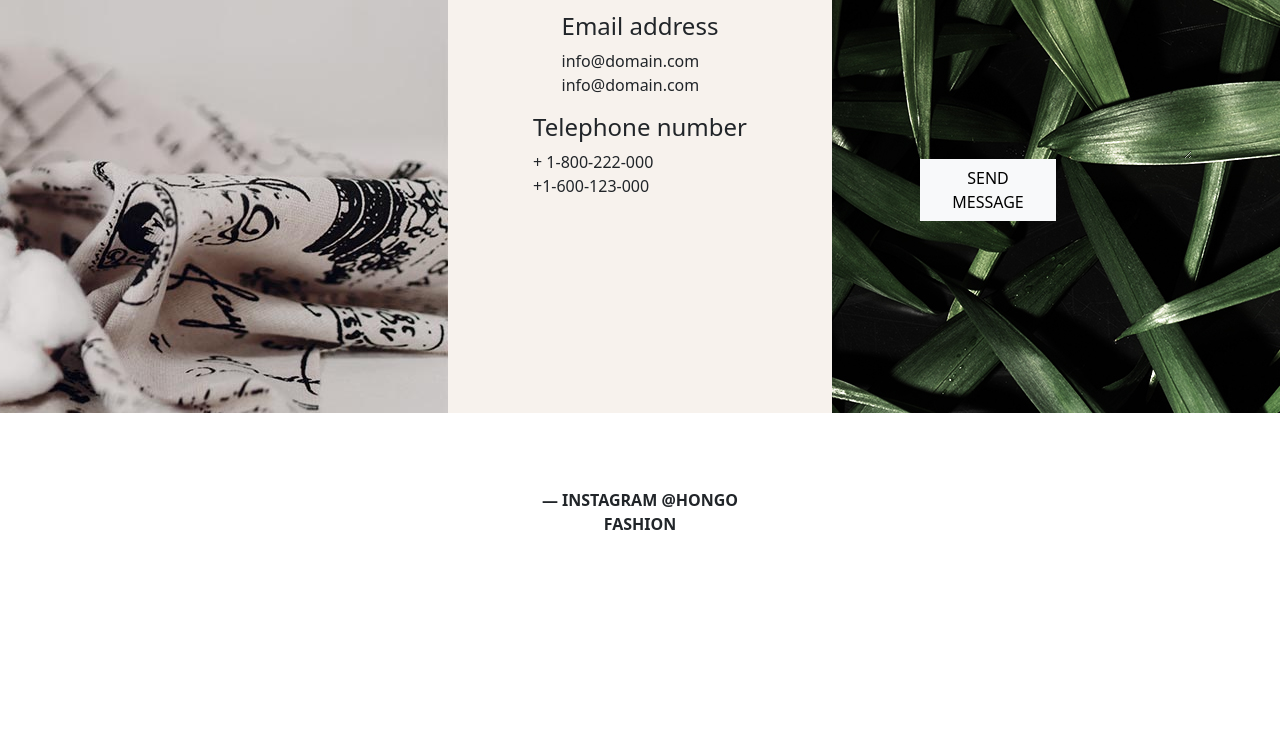
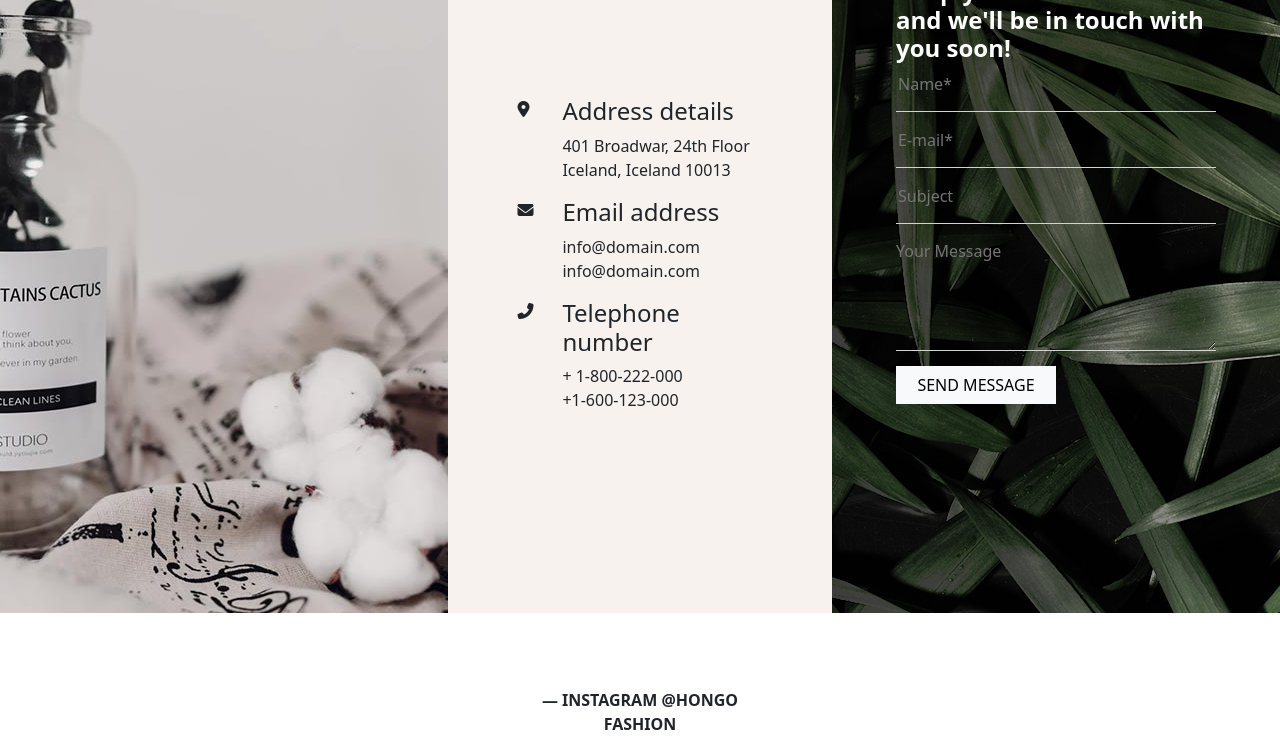
Before and after one commit to louistychon/cs22_projetjs_tychon_louis, a website: page index.html in a window 1280 px wide. Shown: the part 4550-5292 px from the top of the page. Drawn offline with nearby package versions, Linux system fonts and the light colour scheme; files whose address does not match are found by name.

Commit message:
correction section 11-12 & footer

```diff
--- a/index.html
+++ b/index.html
@@ -49,7 +49,9 @@
         <div><i class="fa-brands fa-instagram"></i></div>
         <div><i class="fa-brands fa-linkedin"></i></div>
         <div><i class="fa-brands fa-facebook"></i></div>
-        <div><p class="follow-us">FOLLOW US</p></div>
+        <div>
+          <p class="follow-us">FOLLOW US</p>
+        </div>
       </div>
       <div class="text-slider">
         <p class="smalltext"> &mdash;&mdash; NEW COLLECTION 2019 </p>
@@ -112,7 +114,8 @@
           <p>Lorem ipsum dolor sit amet consectetur adipisicing elit. Suscipit, sequi voluptas. Ullam corrupti aperiam
             praesentium dolor inventore at fugit tempora nulla est animi tenetur vero, repellat modi doloremque esse
             enim!
-            Corrupti repellendus dolor magnam suscipit consequuntur, sequi soluta inventore dicta praesentium impedit.</p>
+            Corrupti repellendus dolor magnam suscipit consequuntur, sequi soluta inventore dicta praesentium impedit.
+          </p>
           <button class="btn bg-black text-light rounded-0">MORE INFORMATION</button>
         </div>
       </div>
@@ -303,26 +306,41 @@
         <div class="imageflower">
         </div>
         <div class="address">
-          <div class="adressdetails">
+          <div class="adressdetails row">
+            <div class="icon-address col-2">
+              <i class="fa-solid fa-location-dot"></i>
+            </div>
+            <div class="text-address col-10">
               <h4>Address details</h4>
               <p>401 Broadwar, 24th Floor <br> Iceland, Iceland 10013</p>
             </div>
-          <div class="emailaddress">
+          </div>
+        <div class="emailaddress row">
+          <div class="icon-address col-2">
+            <i class="fa-solid fa-envelope"></i>
+          </div>
+          <div class="text-address col-10">
             <h4>Email address</h4>
             <p>info@domain.com <br> info@domain.com</p>
           </div>
-          <div class="telephonenumber">
+        </div>
+        <div class="telephonenumber row">
+          <div class="icon-address col-2">
+            <i class="fa-solid fa-phone-flip"></i>
+          </div>
+          <div class="text-address col-10">
             <h4>Telephone number</h4>
             <p>+ 1-800-222-000 <br> +1-600-123-000</p>
           </div>
         </div>
+      </div>
       <div class="form">
-          <p class="text-xl text-white">Simply fill out the form and we'll be in touch with you soon!</p>
+        <h4 class="text-white fw-bold">Simply fill out the form and we'll be in touch with you soon!</h4>
         <form action="post">
-            <input type="tex" placeholder="Name">
-            <input type="email" placeholder="E-mail">
+          <input type="text" placeholder="Name*">
+          <input type="email" placeholder="E-mail*">
           <input type="text" placeholder="Subject">
-            <textarea name="" id="" cols="30" rows="10" placeholder="Your Message"></textarea>
+          <textarea name="" id="" cols="30" rows="4" placeholder="Your Message"></textarea>
           <button class="btn btn-light text-black rounded-0">SEND MESSAGE</button>
         </form>
       </div>
@@ -337,7 +355,8 @@
   <footer>
     <div class="newsletter">
       <p>LAST CHANCE TO WIN OUR DISCOUNT</p>
-      <div><input type="email" placeholder="Enter your email..."><button>SUBSCRIBE <i class="fa-solid fa-arrow-right"></i> </button></div>
+      <div><input type="email" placeholder="Enter your email..."><button>SUBSCRIBE <i
+            class="fa-solid fa-arrow-right"></i> </button></div>
       <p>ON SOCIAL NETWORKS</p>
       <div class="social">
         <i class="fa-brands fa-facebook"></i>
--- a/src/sass/modules/_footer.sass
+++ b/src/sass/modules/_footer.sass
@@ -13,9 +13,12 @@ footer
         width: 70%
         height: 75px
         align-items: center
+        align-content: center
         margin: auto
         display: flex
         justify-content: space-between
+        p
+            margin-block-end: 0px
         input
             background-color: #303030
             boder: none !important
@@ -23,6 +26,8 @@ footer
             background-color: #303030
             border: none
             color: $grey-text
+        .social > i
+            margin-left: 10px
     .links
         width: 70%
         margin: auto
--- a/src/sass/modules/_section10.sass
+++ b/src/sass/modules/_section10.sass
@@ -1,6 +1,7 @@
 @import "_variables.sass"
 
 #section10
+    margin-bottom: 25vh
     .card
         .card-footer
             background-color: white !important
--- a/src/sass/modules/_section11.sass
+++ b/src/sass/modules/_section11.sass
@@ -5,7 +5,7 @@
     background-color : $beige-gris
     .imageflower
         background-image: url('../img/collect/one-page-img-04.jpg')
-        background-position: right
+        background-position: center center
         width: 35%
         height:700px
     .address
@@ -14,8 +14,16 @@
         flex-direction: column
         align-items: center
         margin: auto
+        .adressdetails, .emailaddress, .telephonenumber
+            width: 70%
+            display: flex
+            justify-content: space-between
+            .text-address
+                display: flex
+                flex-direction: column
+                justify-content: flex-start
     .form
-        background-image: url('../img/fashion/fashion-brand-parallax-bg.jpg')
+        background-image: url('../img/fashion/fashion-brand-parallax-bg.jpg'), linear-gradient(90deg, rgba(61,60,60,1) 0%, rgba(57,56,56,0.43771011822697825) 100%)
         background-position: center
         background-blend-mode: darken
         display: flex
@@ -23,12 +31,16 @@
         flex-direction: column
         width: 35%
         padding: 5%
+        justify-content: flex-start
     form
         display: flex
-        width:85%
+        width:100%
         flex-direction: column
         input, textarea
             background-color: transparent
             border: none
+            border-bottom: 1px solid $grey-text
+            padding-bottom: 15px
+            margin-bottom: 15px
         button
             width:50%
```
Also changed, not shown: public/css/style.css, 1 other file. Lines whose indentation alone changed are shown as unchanged.
